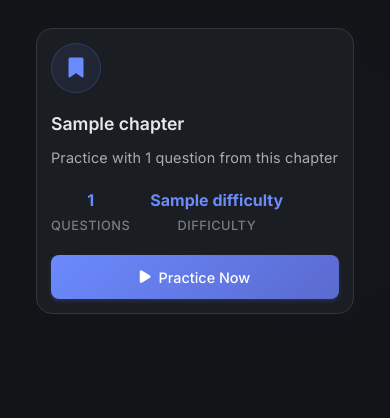
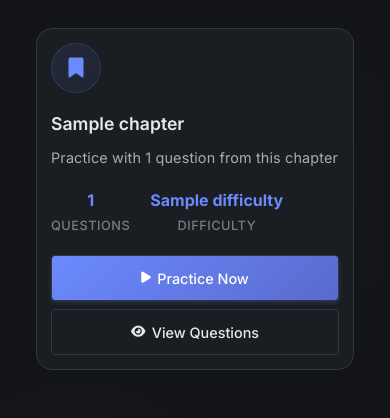
Before and after one commit to natyavidhan/planq, a Flask app: template templates/track/chapter.html in a window 390 px wide. Shown: the part 494-912 px from the top of the page. Before the commit the page ends 808 px from the top, so only its background shows below. Run offline with Flask 3, Linux system fonts and the light colour scheme; the template is opened without the code that fills it: most values are stand-ins (such as "Sample title", 1, 10 or a date in 2020); parts of the project's set-up code (start-up, migrations or seed data) failed here and were passed over; some libraries are stand-ins or nearby versions.

Commit message:
chapter view fixes

```diff
--- a/static/css/track.css
+++ b/static/css/track.css
@@ -362,26 +362,9 @@
     height: 100%;
 }
 
-.chapter-card::before {
-    content: '';
-    position: absolute;
-    top: 0;
-    left: 0;
-    width: 100%;
-    height: 2px;
-    background: linear-gradient(90deg, var(--accent-primary), var(--accent-secondary));
-    opacity: 0;
-    transition: opacity 0.3s ease;
-}
-
 .chapter-card:hover {
-    transform: translateY(-3px);
     box-shadow: var(--shadow-lg);
     border-color: rgba(107, 138, 253, 0.3);
-}
-
-.chapter-card:hover::before {
-    opacity: 1;
 }
 
 .chapter-icon {
@@ -430,32 +413,62 @@
     margin-top: auto;
 }
 
-.chapter-practice-btn {
+.chapter-action-buttons {
+    /* display: flex;
+    gap: 0.5rem;
+    flex-direction: column; */
+    display: grid;
+    grid-template-columns: repeat(auto-fill, minmax(150px, 1fr));
+    gap: 0.5rem;
+}
+
+.chapter-practice-btn, .chapter-view-btn {
     display: inline-flex;
     align-items: center;
     justify-content: center;
-    gap: 0.5rem;
-    width: 100%;
-    padding: 0.7rem 1rem;
+    gap: 0.4rem;
+    padding: 0.5rem 0.75rem;
+    border-radius: var(--radius-sm);
+    font-weight: 500;
+    font-size: 0.8rem;
+    cursor: pointer;
+    transition: all 0.2s ease;
+    text-decoration: none;
+
+}
+
+.chapter-practice-btn {
     background: linear-gradient(135deg, var(--accent-primary), var(--accent-secondary));
     color: white;
-    text-decoration: none;
-    border: none;
-    border-radius: var(--radius-md);
-    font-weight: 500;
-    font-size: 0.9rem;
-    cursor: pointer;
-    transition: all 0.2s ease;
     box-shadow: 0 2px 4px rgba(107, 138, 253, 0.2);
+}
+
+.chapter-view-btn {
+    background: var(--bg-secondary);
+    color: var(--text-primary);
+    border-color: var(--border-color);
+    z-index: 5;
+    border: 1px solid var(--border-color);
 }
 
 .chapter-practice-btn:hover:not(.disabled) {
     transform: translateY(-1px);
     box-shadow: 0 4px 12px rgba(107, 138, 253, 0.3);
     color: white;
+    text-decoration: none;
 }
 
-.chapter-practice-btn:active:not(.disabled) {
+.chapter-view-btn:hover {
+    background: var(--accent-primary);
+    color: white;
+    border-color: var(--accent-primary);
+    transform: translateY(-1px);
+    box-shadow: 0 2px 8px rgba(107, 138, 253, 0.2);
+    text-decoration: none;
+}
+
+.chapter-practice-btn:active:not(.disabled),
+.chapter-view-btn:active {
     transform: translateY(0);
 }
 
@@ -466,12 +479,14 @@
     box-shadow: none;
 }
 
-.chapter-practice-btn i {
-    font-size: 0.9rem;
+.chapter-practice-btn i,
+.chapter-view-btn i {
+    font-size: 0.75rem;
     transition: transform 0.2s ease;
 }
 
-.chapter-practice-btn:hover:not(.disabled) i {
+.chapter-practice-btn:hover:not(.disabled) i,
+.chapter-view-btn:hover i {
     transform: translateX(2px);
 }
 
@@ -827,6 +842,17 @@
         grid-template-columns: 1fr;
         gap: 1rem;
     }
+
+    .chapter-action-buttons {
+        flex-direction: column;
+        gap: 0.4rem;
+    }
+
+    .chapter-practice-btn,
+    .chapter-view-btn {
+        padding: 0.6rem 0.75rem;
+        font-size: 0.85rem;
+    }
 }
 
 @media (max-width: 576px) {
@@ -879,4 +905,19 @@
         width: 100%;
         justify-content: center;
     }
+
+    .chapter-action-buttons {
+        gap: 0.5rem;
+    }
+
+    .chapter-practice-btn,
+    .chapter-view-btn {
+        padding: 0.7rem 0.75rem;
+        font-size: 0.9rem;
+    }
+
+    .chapter-practice-btn i,
+    .chapter-view-btn i {
+        font-size: 0.8rem;
+    }
 }
--- a/templates/track/chapter.html
+++ b/templates/track/chapter.html
@@ -68,6 +68,7 @@
                         </div>
                         <div class="chapter-actions">
                             {% if chapter.question_count and chapter.question_count > 0 %}
+                                <div class="chapter-action-buttons">
                                     <button class="chapter-practice-btn"
                                             data-exam="{{ exam._id }}"
                                             data-subject="{{ subject._id }}"
@@ -76,6 +77,13 @@
                                         <i class="fas fa-play"></i>
                                         Practice Now
                                     </button>
+                                    <button onclick="window.location.href='/search?exam={{ exam._id }}&subject={{ subject._id }}&chapter={{ chapter._id }}'"
+                                       class="chapter-view-btn"
+                                       title="View all questions in this chapter">
+                                        <i class="fas fa-eye"></i>
+                                        View Questions
+                                    </button>
+                                </div>
                             {% else %}
                                 <button class="chapter-practice-btn disabled" disabled>
                                     <i class="fas fa-ban"></i>
```
Lines whose indentation alone changed are shown as unchanged.
